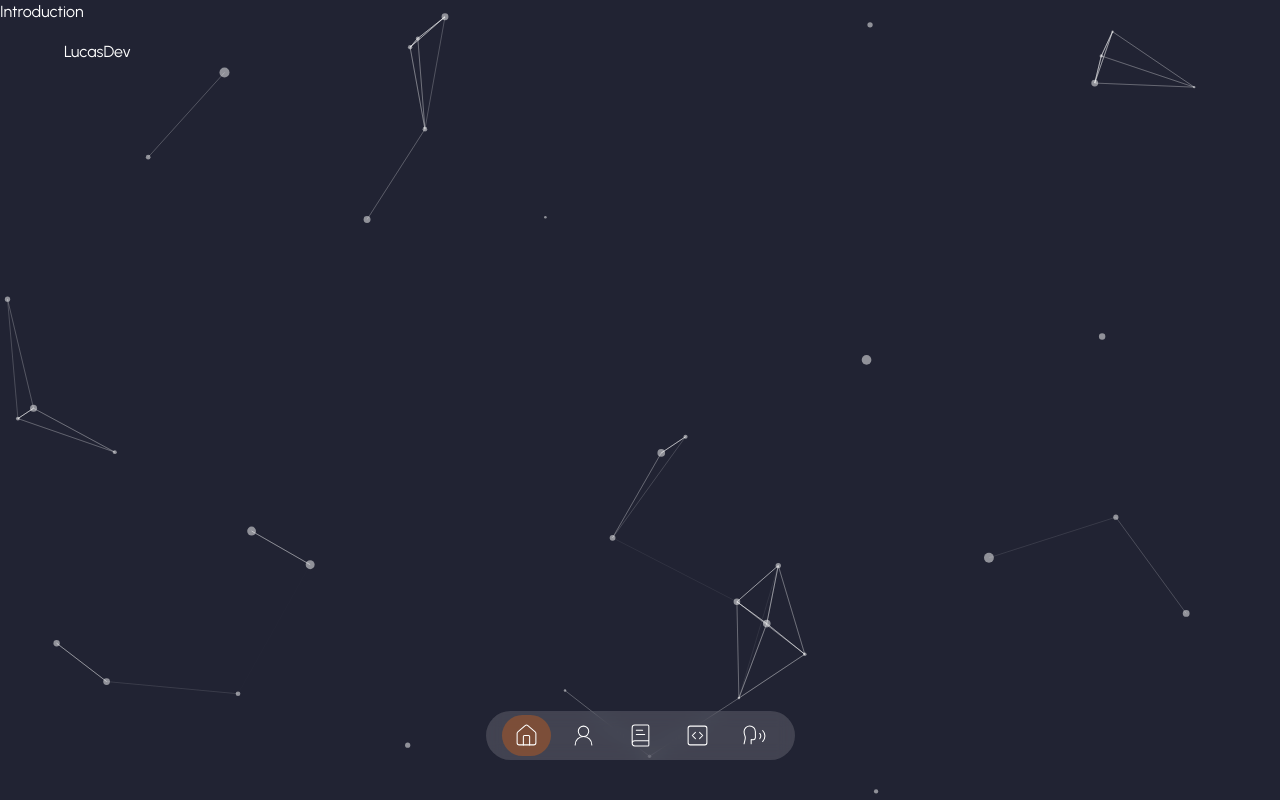
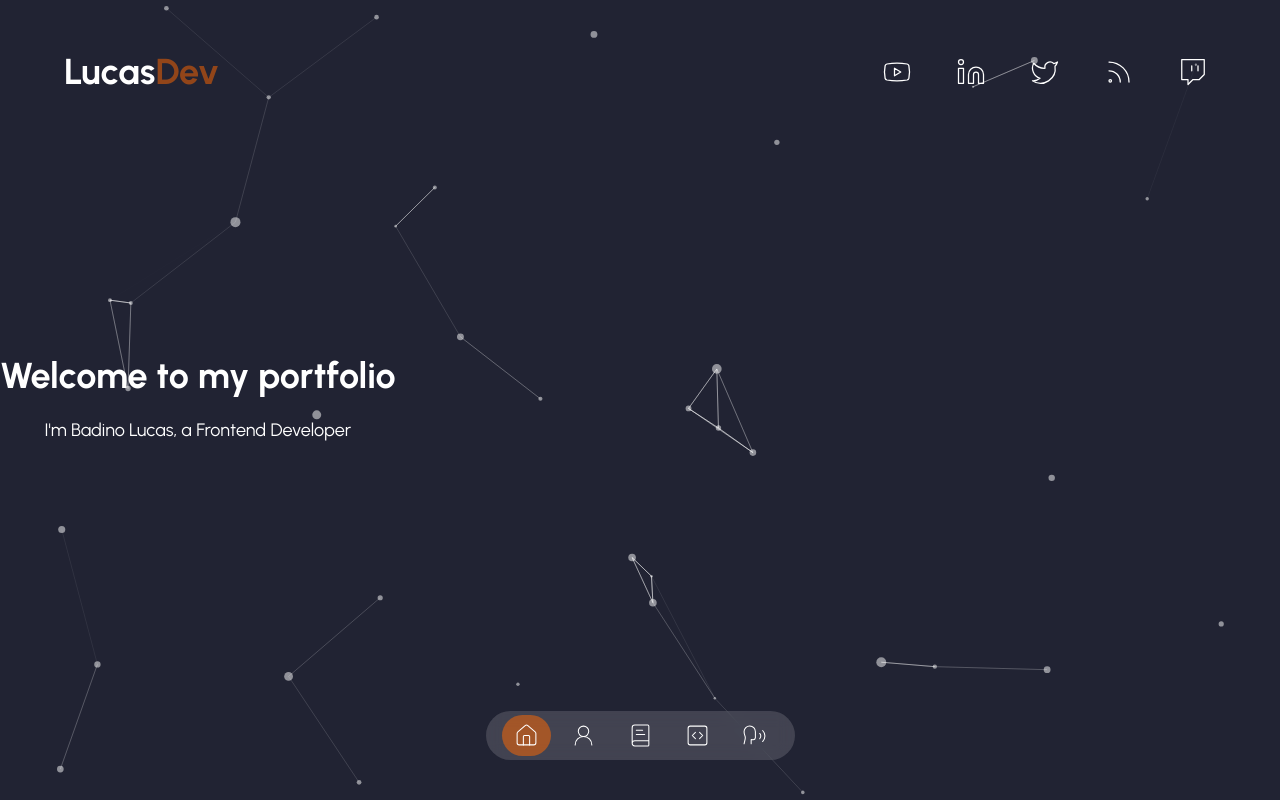
Before and after one commit to lucasbadino/PortfolioNextjs, a Next.js app: page / in a window 1280 px wide. Built offline with nearby package versions, Linux system fonts and the light colour scheme.

Commit message:
add introduction

```diff
--- a/app/page.tsx
+++ b/app/page.tsx
@@ -1,15 +1,14 @@
 import { TransitionPage } from '@/components/TransitionPage';
 import { Cover } from '../components/Cover';
+import { Introduction } from '@/components/introduction';
 
 export default function Home() {
   return (
     <main>
       <TransitionPage />
-
-      <div className="flex min-h-[100vh] h-full bg-no-repeat bg gradient-cover">
-
+      <div className="flex min-h-[100vh] h-full bg-no-repeat bg-gradient-cover">
         <Cover />
-        <p>Introduction</p>
+        <Introduction />
       </div>
     </main>
   );
--- a/components/Navbar.tsx
+++ b/components/Navbar.tsx
@@ -18,8 +18,8 @@ export const Navbar = () => {
                     {itemsNavbar.map((item) => {
                         return (
                             <div key={item.id}
-                                className={`px-3 py-2 transition duration-150 rounded-full cursor-pointer hover:bg-orange-500/30
-                                ${pathName === item.link && "bg-orange-500/30"}`}
+                                className={`px-3 py-2 transition duration-150 rounded-full cursor-pointer hover:bg-orange-500/50
+                                ${pathName === item.link && "bg-orange-500/50"}`}
                             >
                                 <Link href={item.link}>{item.icon}</Link>
                             </div>
--- a/components/header.tsx
+++ b/components/header.tsx
@@ -1,3 +1,4 @@
+import { socialNetworks } from "@/data"
 import { MotionTransitions } from "./Transitions"
 import Link from "next/link"
 export const Header = () => {
@@ -6,8 +7,26 @@ export const Header = () => {
             <header>
                 <div className="container justify-between max-w-6xl mx-auto md:flex">
                     <Link href="/">
-                    LucasDev
+                        <h1 className="my-3 text-4xl font-bold text-center md:text-left">
+                            Lucas
+                            <span className="text-orange-500/50">Dev</span>
+                        </h1>
                     </Link>
+                    <div className="flex items-center justify-center gap-7">
+                        {socialNetworks.map(({ logo, src, id }) => {
+                            return (
+                                <Link
+                                key={id}
+                                href={src}
+                                target="_blank"
+                                className="transition-all duration-300 hover:bg-orange-500/50 p-2 rounded-full"
+                                >
+                                    {logo}
+                                </Link>
+                            )
+                         })}
+
+                    </div>
                 </div>
             </header>
         </MotionTransitions>
--- /dev/null
+++ b/components/introduction.tsx
@@ -0,0 +1,15 @@
+import Image from 'next/image'
+import { TypeAnimation } from 'react-type-animation'
+
+export const Introduction = () => {
+    return (
+        <div className="flex flex-col items-center justify-center h-screen">
+            <h1 className="text-4xl font-bold text-center text-white">
+                Welcome to my portfolio
+            </h1>
+            <p className="mt-5 text-lg text-center text-white">
+                I'm Badino Lucas, a Frontend Developer
+            </p>
+        </div>
+    )
+}
--- a/package.json
+++ b/package.json
@@ -16,7 +16,8 @@
     "next": "15.2.1",
     "postcss": "^8.5.3",
     "react": "^19.0.0",
-    "react-dom": "^19.0.0"
+    "react-dom": "^19.0.0",
+    "react-type-animation": "^3.2.0"
   },
   "devDependencies": {
     "@eslint/eslintrc": "^3",
```
Also changed, not shown: 1 other file (tests, documents, lock files or other folders).
